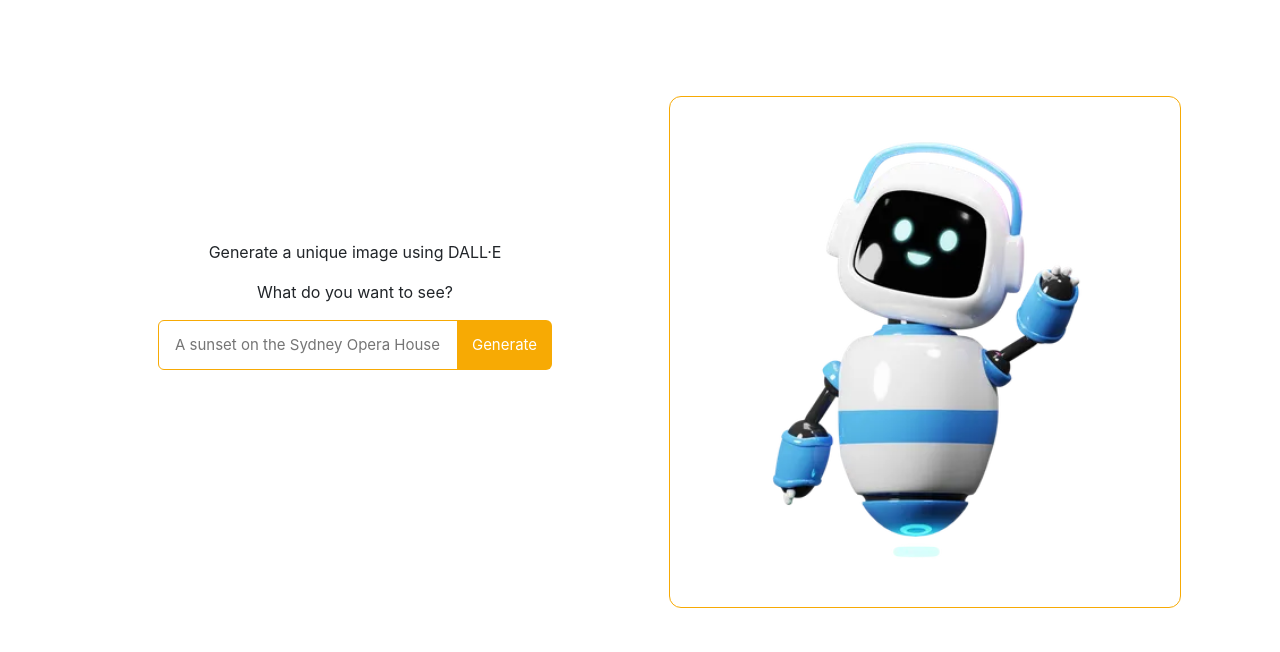
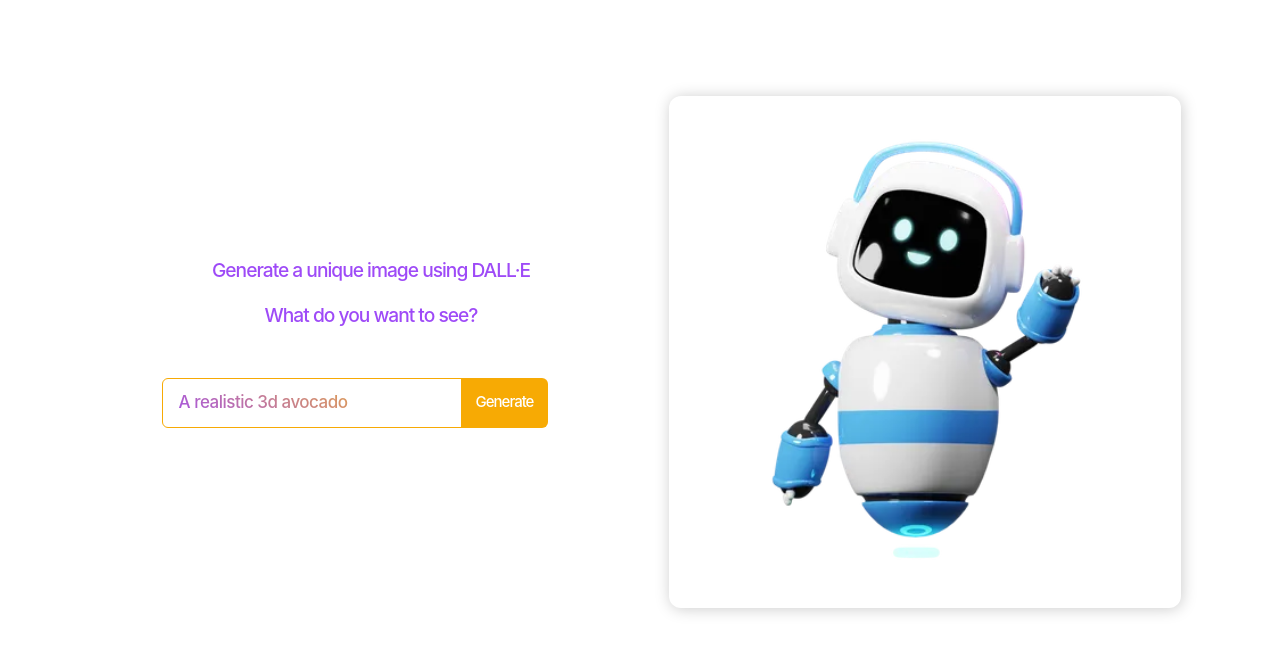
Before and after one commit to Alexmarkq/DALL-E-image-generator, a React (Create React App) app: page / in a window 1280 px wide. Shown: the top 652 px of the page. Built offline with nearby package versions, Linux system fonts and the light colour scheme; no server answers.

Commit message:
text gradient color

```diff
--- a/src/App.css
+++ b/src/App.css
@@ -4,10 +4,32 @@
 
 
 
+:root {
+  --color-primary: hsl(47, 100%, 50%);
+  --color-secondary: #9e4af7;
+  --background: hsl(230, 30%, 15%);
+  --text: hsl(310, 100%, 95%);
+}
+
+blockquote {
+  font-weight: 500;
+  letter-spacing: -1px;
+  margin-left: 0;
+  padding: 1rem 0 1rem 2rem;
+  font-size: 1.2rem;
+  color: #9e4af7;
+
+}
+
 .image {
   width: 512px;
-  border: 1px solid #f7aa04;
+  box-shadow: 1px 1px 15px rgba(0, 0, 0, 0.202);
   border-radius: 12px;
+  transition: transform .4s;
+}
+
+.image:hover {
+  transform: scale(1.02)
 }
 
 
@@ -18,17 +40,25 @@
 }
 
 .input {
+  font-weight: 500;
+  letter-spacing: -0.5px;
   min-height: 50px;
   width: 300px;
   padding: 0 1rem;
-  color: #040404;
-  font-size: 15px;
+  -webkit-background-clip: text;
+  -webkit-text-fill-color: transparent;
+  background-image: linear-gradient(35deg,
+      var(--color-secondary),
+      var(--color-primary));
+  font-size: 17px;
   border: 1px solid #f7aa04;
   border-radius: 6px 0 0 6px;
   background-color: transparent;
 }
 
 .button--submit {
+  font-weight: 500;
+  letter-spacing: -1px;
   min-height: 50px;
   padding: .5em 1em;
   border: none;
--- a/src/App.js
+++ b/src/App.js
@@ -44,17 +44,17 @@ function App() {
         <Col className='title col-md-12 col-sm-12 col-xl-6'>
 
 
+          <blockquote>
+            <p>Generate a unique image using DALL·E</p>
+            <p>What do you want to see?</p>
 
-
-          <p>Generate a unique image using DALL·E</p>
-          <p>What do you want to see?</p>
-
+          </blockquote>
 
           <div class="input-group">
 
             <input
               class="input"
-              placeholder='A sunset on the Sydney Opera House'
+              placeholder='A realistic 3d avocado'
               onChange={(e) => setUserPrompt(e.target.value)}
             />
             <button
```
